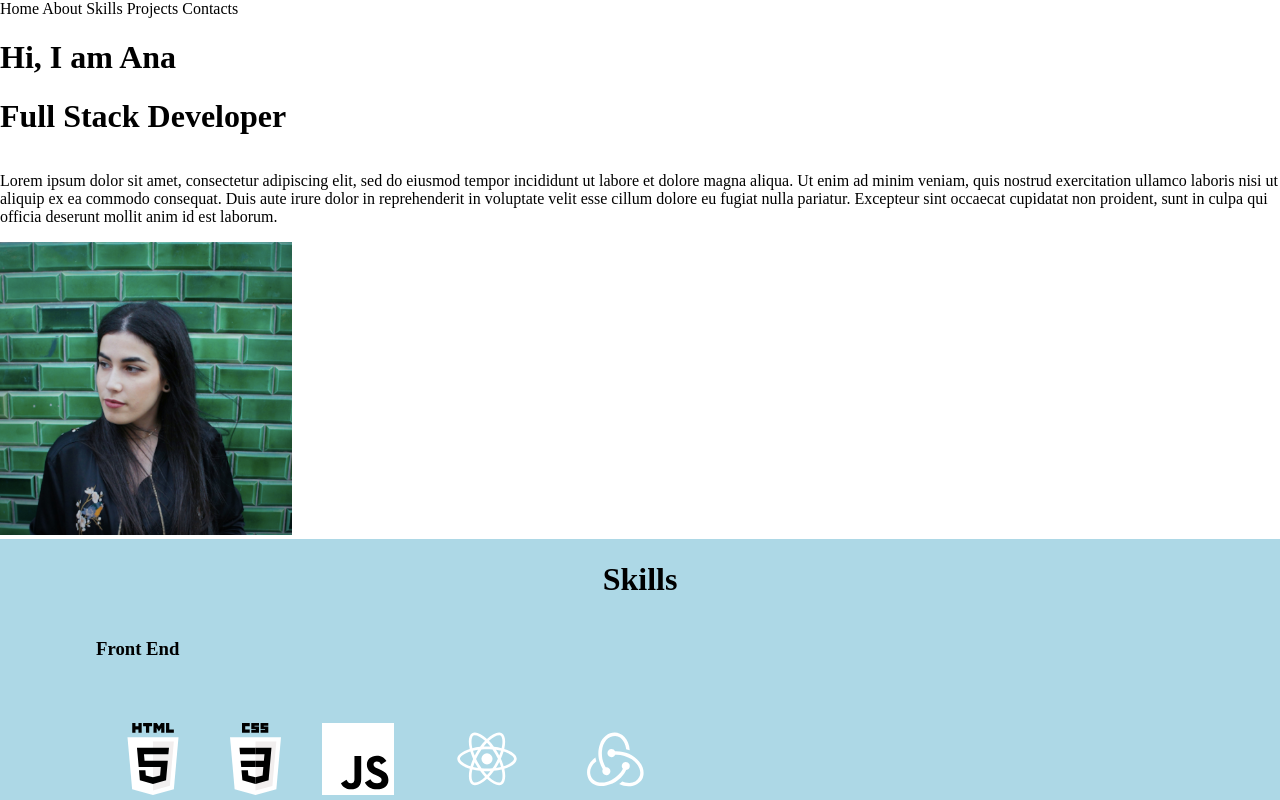
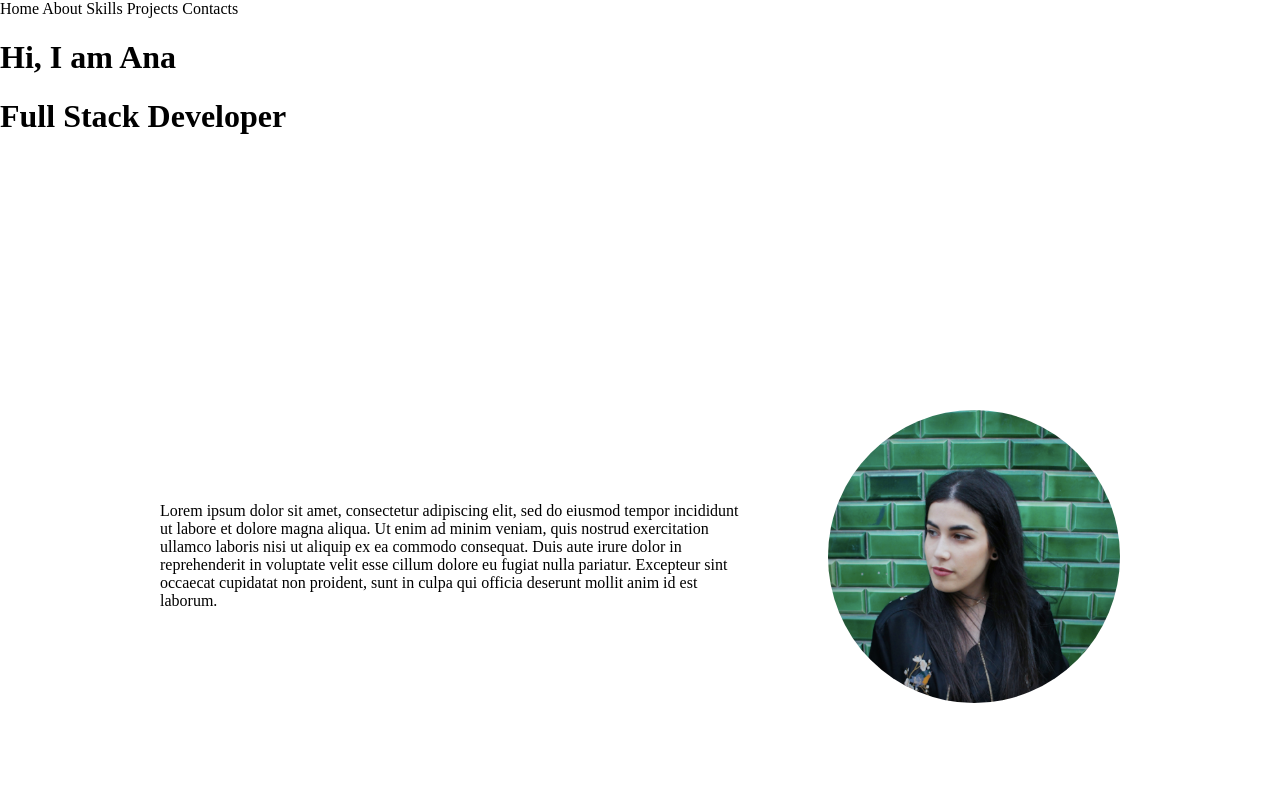
Before and after one commit to anamecia/potfolio, a React (Create React App) app: page / in a window 1280 px wide. Shown: the top 800 px of the page. Built offline with nearby package versions, Linux system fonts and the light colour scheme.

Commit message:
style the bio and photo in a row in the about section

```diff
--- a/src/App.js
+++ b/src/App.js
@@ -6,9 +6,6 @@
 import Contacts from './components/Contacts'
 import AppCss from './App.css'
 
-
-
-import './App.css';
 
 function App() {
   return (
--- a/src/components/About.js
+++ b/src/components/About.js
@@ -1,11 +1,14 @@
 import React from 'react'
 import photo from '../assets/images/photo.png'
+import '../styles/About.css'
 
 const About = () => {
     return(
-        <div>
-            <p>Lorem ipsum dolor sit amet, consectetur adipiscing elit, sed do eiusmod tempor incididunt ut labore et dolore magna aliqua. Ut enim ad minim veniam, quis nostrud exercitation ullamco laboris nisi ut aliquip ex ea commodo consequat. Duis aute irure dolor in reprehenderit in voluptate velit esse cillum dolore eu fugiat nulla pariatur. Excepteur sint occaecat cupidatat non proident, sunt in culpa qui officia deserunt mollit anim id est laborum.</p>
-            <img src={photo} alt='photo'/>
+        <div className='about-main-container'>
+            <div className='about-container'>
+                <p id='bio'>Lorem ipsum dolor sit amet, consectetur adipiscing elit, sed do eiusmod tempor incididunt ut labore et dolore magna aliqua. Ut enim ad minim veniam, quis nostrud exercitation ullamco laboris nisi ut aliquip ex ea commodo consequat. Duis aute irure dolor in reprehenderit in voluptate velit esse cillum dolore eu fugiat nulla pariatur. Excepteur sint occaecat cupidatat non proident, sunt in culpa qui officia deserunt mollit anim id est laborum.</p>
+                <img id='photo' src={photo} alt='photo'/>
+            </div>
         </div>
     )
 }
--- /dev/null
+++ b/src/styles/About.css
@@ -0,0 +1,19 @@
+.about-main-container{
+    display: flex;
+    justify-content: center;
+    min-height: 100vh;
+}
+
+.about-container{
+    display: flex;
+    align-items: center;
+    width: 75%;
+}
+
+#bio{
+    margin-right: 8%;
+}
+
+#photo{
+    border-radius: 100%;
+}
```
